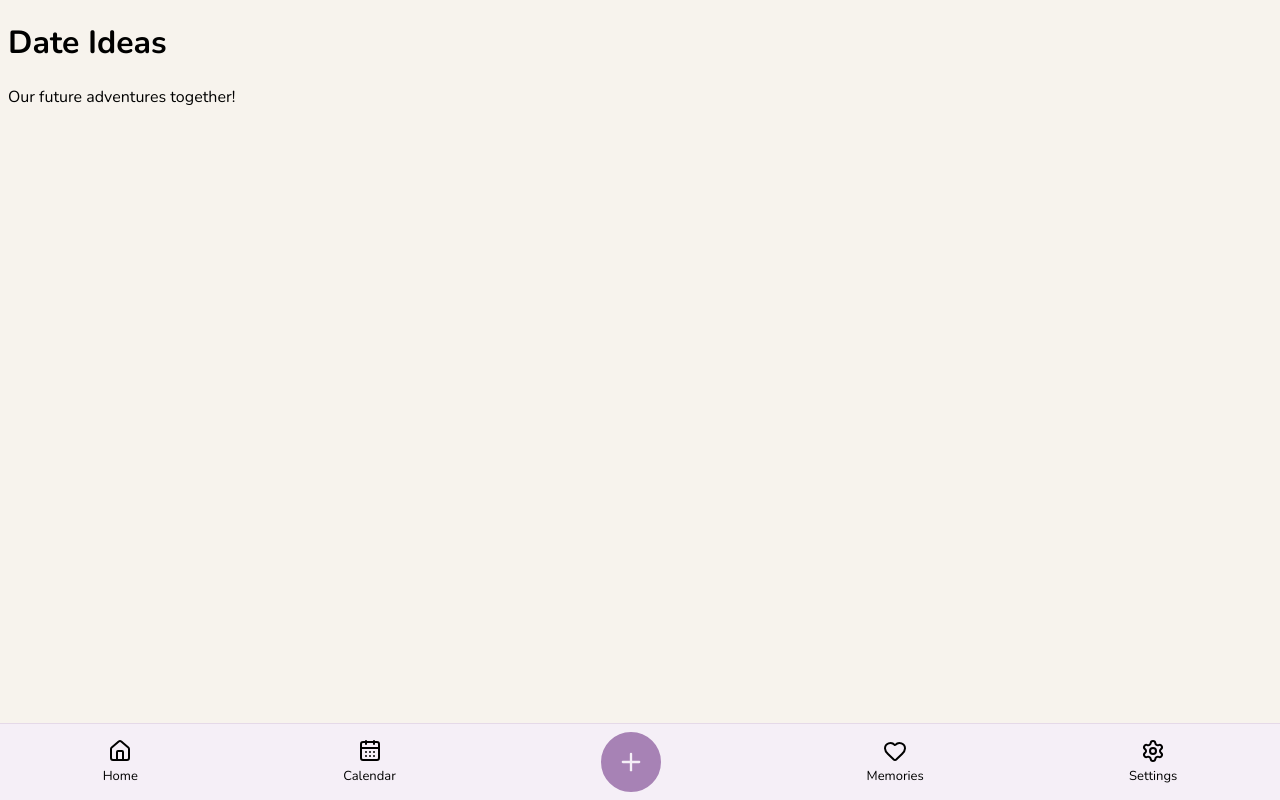
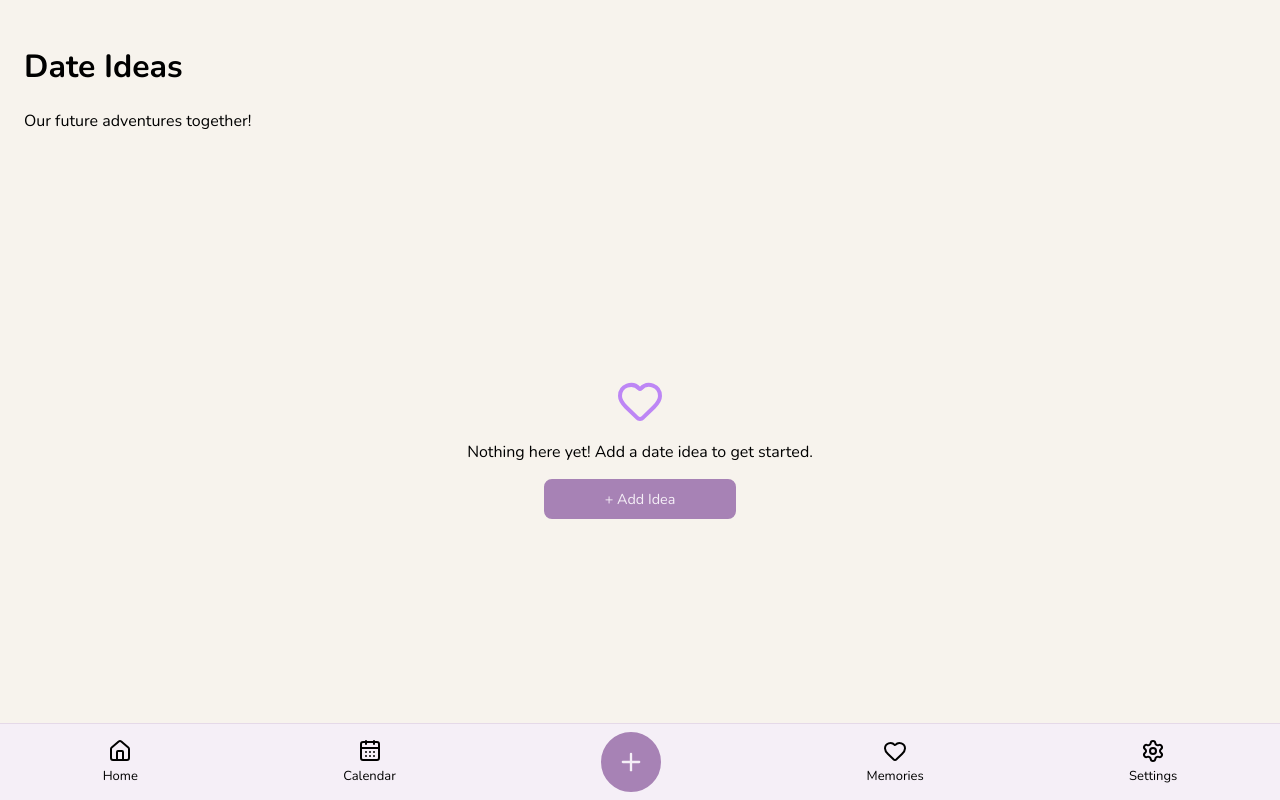
Before and after one commit to Shameer-R/BetweenUs, a React app in the folder frontend/: page /date-ideas in a window 1280 px wide. Built offline with nearby package versions, Linux system fonts and the light colour scheme; the HTML template or start-up script is replaced by a standard one.

Commit message:
feat: add empty state layout for date ideas

```diff
--- /dev/null
+++ b/frontend/src/pages/DateIdeas.css
@@ -0,0 +1,36 @@
+.date-ideas-container {
+  display: flex;
+  flex-direction: column;
+  justify-content: center;
+  min-height: calc(100vh - 76px);
+  padding: 16px;
+}
+
+.date-ideas-container > p {
+  margin-top: 0;
+}
+
+.date-ideas-header-container {
+  display: flex;
+  justify-content: space-between;
+  align-items: center;
+}
+
+.add-date-idea-button {
+  border: 2px solid #a782b5;
+  height: 2.5rem;
+  width: 12rem;
+  font-size: 0.9rem;
+  border-radius: 0.5rem;
+  background-color: #a782b5;
+  color: #f5eff7;
+  cursor: pointer;
+}
+
+.empty-date-ideas-container {
+  display: flex;
+  flex-direction: column;
+  align-items: center;
+  justify-content: center;
+  flex: 1;
+}
--- a/frontend/src/pages/DateIdeas.jsx
+++ b/frontend/src/pages/DateIdeas.jsx
@@ -1,11 +1,22 @@
 import Navbar from "../components/Navbar";
+import "./DateIdeas.css";
+import { Heart } from "lucide-react";
 
 function DateIdeas() {
   return (
     <>
-      <main>
-        <h1>Date Ideas</h1>
+      <main className="date-ideas-container">
+        <div className="date-ideas-header-container">
+          <h1>Date Ideas</h1>
+        </div>
+
         <p>Our future adventures together!</p>
+
+        <div className="empty-date-ideas-container">
+          <Heart size={48} color="#bd86f5" />
+          <p>Nothing here yet! Add a date idea to get started.</p>
+          <button className="add-date-idea-button"> + Add Idea</button>
+        </div>
         <Navbar />
       </main>
     </>
```
